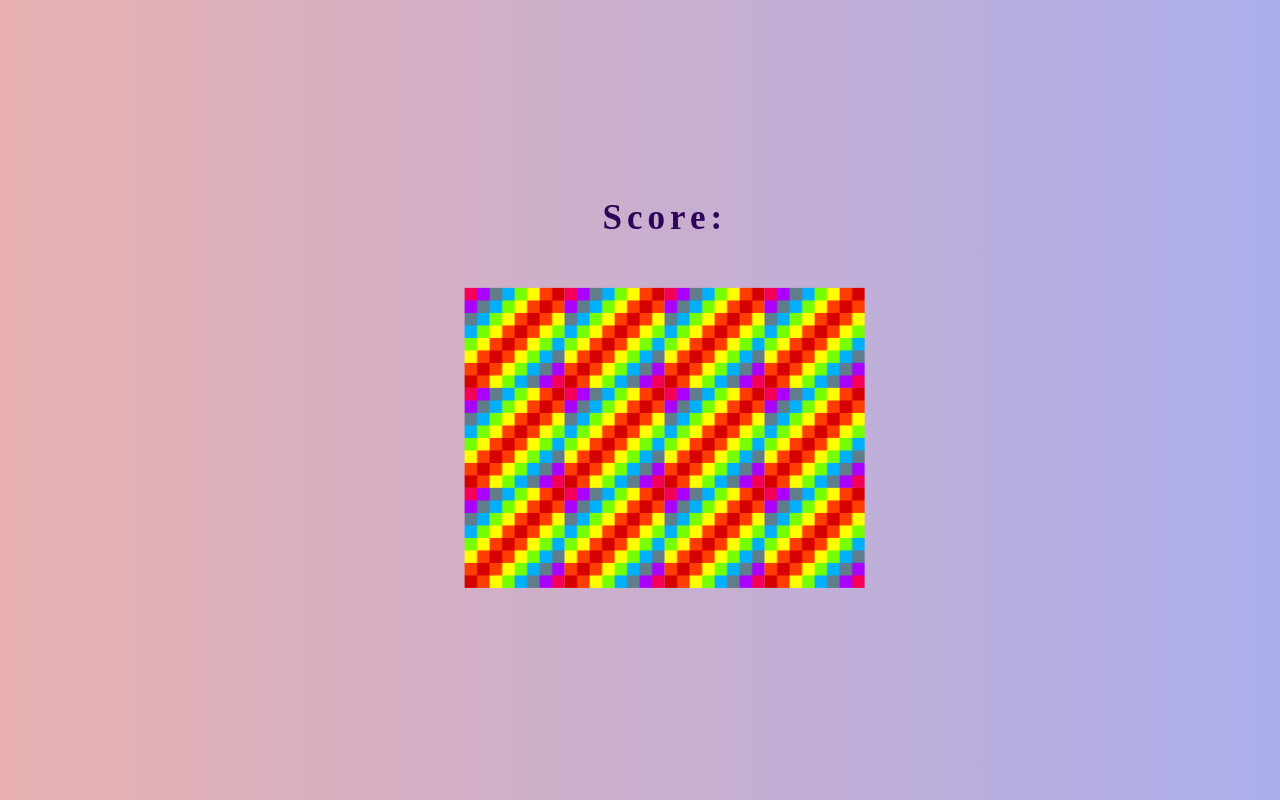
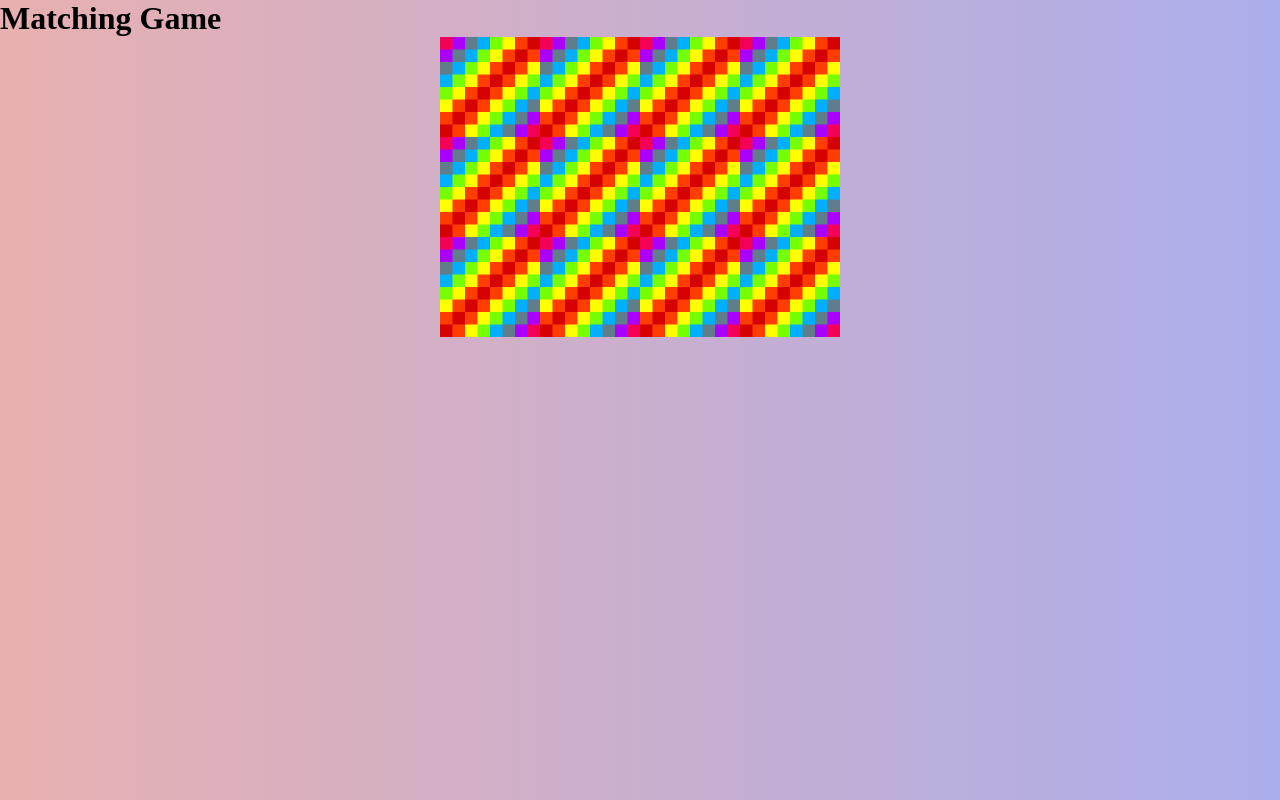
Before and after one commit to Aswin-786/Matching-Game-JS, a plain HTML site: page index.html in a window 1280 px wide. Shown: the top 800 px of the page. Drawn offline with Linux system fonts and the light colour scheme.

Commit message:
modified

```diff
--- a/index.html
+++ b/index.html
@@ -7,13 +7,12 @@
   <script src="script.js" charset="utf-8" defer></script>
 </head>
 <body>
-
-  <div class="container">
-  <h2>Score:<span id="result"></span></h2>
-
-  <div class="grid"></div>
-
-</div>
-
+  <div class="hidden">
+    <h1>Matching Game</h>
+    <div class="grid"></div>
+    <div class="content">
+        <h2>Score : <span id="result"></span></h2>
+    </div>
+  </div>
 </body>
 </html>
```
